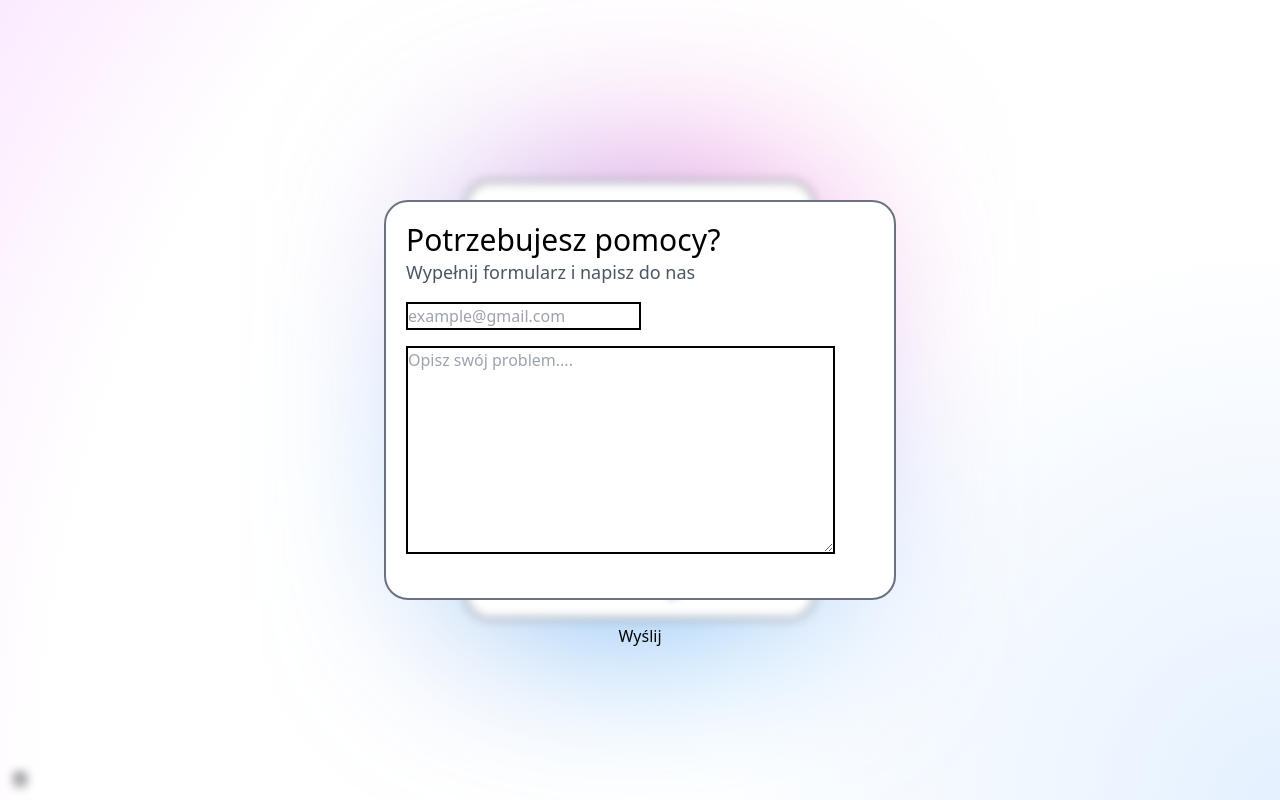
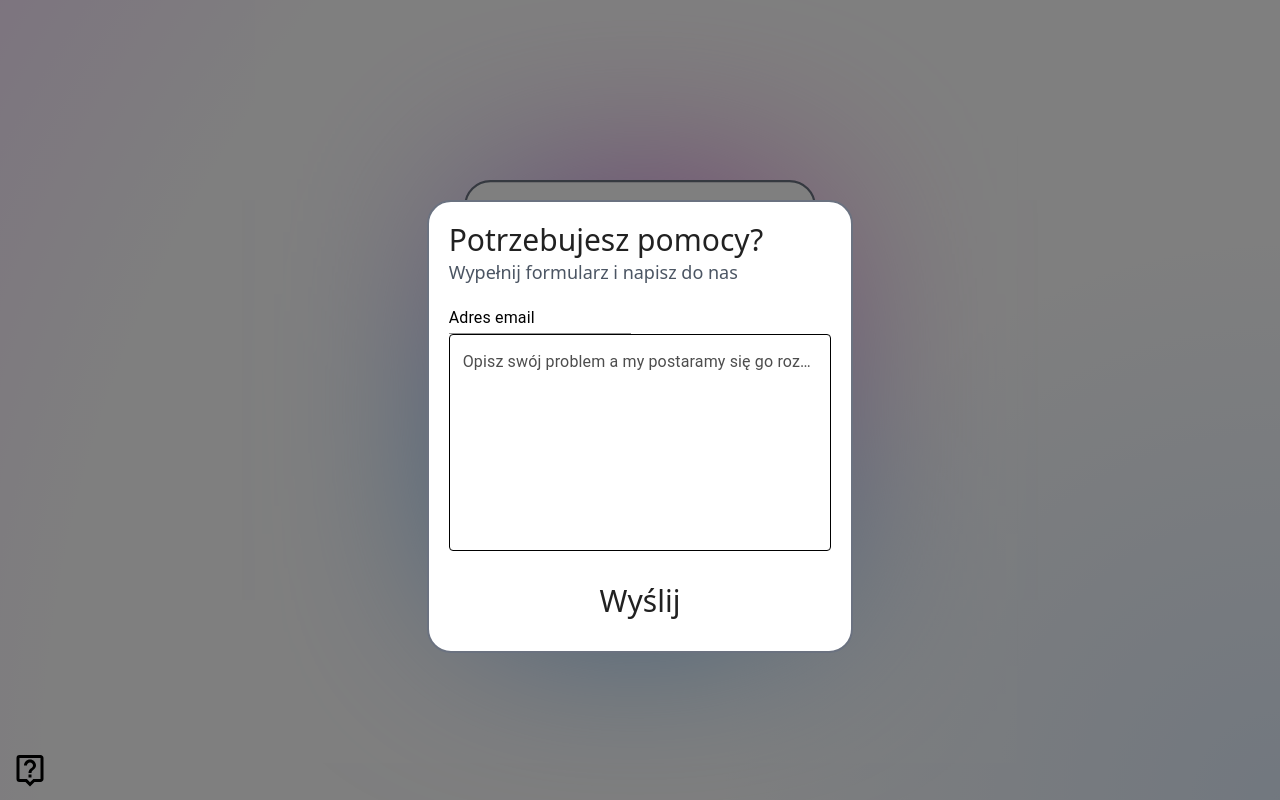
Before and after one commit to DedSec-ZSEIS/Secure-Vault, a Next.js app in the folder app/: page /login in a window 1280 px wide. Both pictures are taken after a click on the button 20 px from the left and 780 px from the top of the page. Built offline with nearby package versions, Linux system fonts and the light colour scheme.

Commit message:
fixed TechHelp

```diff
--- a/app/app/login/page.tsx
+++ b/app/app/login/page.tsx
@@ -1,66 +1,48 @@
 "use client"
 
-import React from 'react'
+import {useState} from 'react';
 import Form from '../../comps/login/Form'
+import TechHelp from '../../comps/login/TechHelp';
 import  {MdOutlineLiveHelp}  from 'react-icons/md';
-import TechHelp from '../../comps/login/TechHelp';
-import styles from '../../comps/login/form.module.css';
 import { motion as m } from 'framer-motion';
-import {useState} from 'react';
+import Dialog from '@mui/material/Dialog';
+import { useTheme } from '@mui/material/styles';
 
 export default function page() {
 
-    const [isShow, setIsShow] = useState(false)
-    const toggle = () => setIsShow(!isShow);
+    const [open, setOpen] = useState(false);
+    const handleClickOpen = () => {
+        setOpen(true);
+    };
+    const handleClose = () => {
+        setOpen(false);
+    };
+    const theme = useTheme();
+
 
 
     return (
         <div className='bg-white dark:bg-black' style={{backgroundImage: "radial-gradient(circle at 100% 100%, rgba(150,198,255,.25) 0%, transparent 37%, transparent 82%, rgba(239,173,255,.25) 100%)"}} >
-            <m.div className='w-screen h-screen flex justify-center items-center z-100 '
-            animate={isShow ? 'show' : 'hide'}
-            variants={{
-                show: { filter: 'blur(5px)', transition: { duration: 0.5 } },
-                hide: { filter: 'blur(0px)', transition: { duration: 0.5 } }
-
+            <m.div
+                className='w-screen h-screen flex justify-center items-center z-100 '
+                variants={{
+                    show: { filter: 'blur(5px)', transition: { duration: 0.5 } },
+                    hide: { filter: 'blur(0px)', transition: { duration: 0.5 } }
             }}
             >
                 <Form />
                 <button
                     className='fixed left-3 bottom-3 size-3text-3xl z-50'
-                    onClick={toggle}
+                    onClick={handleClickOpen}
                 >
-                    <MdOutlineLiveHelp />
+                    <MdOutlineLiveHelp  className='text-4xl'/>
                 </button>
-
-
             </m.div>
-            <m.div
-
-            onClick={toggle}
-        className={'fixed w-screen h-screen top-1/4  '+ styles.help}
-
-
-
-
-            animate={isShow ? 'show' : 'hide'}
-            variants={{
-                show: { opacity: 1, y: 0, transition: { type: 'spring', stiffness: 100, damping: 20, mass: 1 } },
-                hide: { opacity: 0, y: '100%', transition: { type: 'spring', stiffness: 100, damping: 20, mass: 1 } }
-
-
-            }}
-
-
-            >
-                <div onClick={toggle}  className='fixed top-0 left-0 w-screen h-screen'></div>
-                    <div className='w-screen h-screen flex justify-center items-center '>
-                        {isShow && (<div className={"border-gray-500 border-2 rounded-3xl bg-white w-2/5 h-1/2 z-100" + styles.help}>
-                                <TechHelp />
-                        </div>)}
-                    </div>
-
-
-            </m.div>
+            <Dialog
+                open={open}
+                onClose={handleClose}>
+                    <TechHelp />
+            </Dialog>
         </div>
     )
 }
--- a/app/comps/login/Form.tsx
+++ b/app/comps/login/Form.tsx
@@ -1,11 +1,38 @@
 'use client'
-import { useContext } from 'react'
-import { ThemeContext } from '../../contexts/ThemeContext'
+
 import styles from './form.module.css'
+// import sha from "js-sha512"
 
 
 export default function Form() {
-    const { theme } = useContext( ThemeContext )
+
+    // const handleSubmit = (e) => {
+    //     e.preventDefault()
+    //     const data = {
+    //       // ts-ignore to nizej trzeba poprawic 2 linijki w dół
+    //         "email": String(document.querySelector('#email').value),
+    //         "password": sha.sha512(String(document.querySelector('#password').value))
+    //         }
+    //         console.log('hello')
+    //         fetch('http://epickastrona.ddns.net:3001/login',
+    //         {
+    //             method: 'POST',
+    //             body: JSON.stringify(data),
+    //             headers: {
+    //             'Content-Type': 'application/json; charset=UTF-8'
+    //             }
+    //         }
+    //         ).then(function (response) {
+    //         if (response.ok) {
+    //             return response.json();
+    //         }
+    //         return Promise.reject(response);
+    //         }).then(function (data) {
+    //         console.log(data);
+    //         }).catch(function (error) {
+    //         console.warn('Something went wrong.', error);
+    //         });
+    //     }
 
 
     return (
@@ -18,7 +45,7 @@ export default function Form() {
                         <label htmlFor="login" className="text-xl">Login</label>
                         <input
                             type="textarea"
-                            name="login" id="login"
+                            name="email" id="email"
                             placeholder="example@gmail.com"
                             className={styles.login + " bg-white dark:bg-black"}
                         />
@@ -34,7 +61,12 @@ export default function Form() {
                             className={styles.login + " bg-white dark:bg-black"}/>
                     </div>
                     <div className="flex justify-center mt-20 text-3xl font-light">
-                        <button className={styles.lineAnimation} >Dalej</button>
+                        <button
+                            className={styles.lineAnimation}
+                            // onClick={handleSubmit}
+                            >
+                        Dalej
+                        </button>
                     </div>
                 </form>
             </div>
--- a/app/comps/login/TechHelp.tsx
+++ b/app/comps/login/TechHelp.tsx
@@ -1,17 +1,13 @@
 import styles from './form.module.css'
 import TextField from '@mui/material/TextField';
+
+
+  const ariaLabel = { 'aria-label': 'description' };
 
 export default function techHelp() {
   return (
 
-    <div >
-
-
-
-
-
-
-
+    <div className='border-gray-500 border-2 rounded-3xl bg-white fixed w-4/12 top-1/4 left-1/3' >
         <form className="m-5 ">
             <h1 className="text-3xl font-thin  ">
               Potrzebujesz pomocy?
@@ -19,21 +15,63 @@ export default function techHelp() {
             <h2 className='text-lg text-gray-600 font-light'>
               Wypełnij formularz i napisz do nas
             </h2>
-            <input
-              className="border-2 border-black my-4 "
-              type="textarea"
-              name="mail" id="mail"
-              placeholder="example@gmail.com">
-            </input>
-            {/* <TextField id="outlined-basic" label="Opisz swój problem"  /> */}
+            <TextField
+              id="standard-textarea"
+              label="Adres email"
+              placeholder="example@gmail.com"
+              multiline
+              variant="standard"
+              className=" my-4  "
 
-            <textarea
-              id="problem"
-              placeholder="Opisz swój problem...."
-              className="border-2 border-black w-11/12 max-h-52 h-52 min-h-full">
+              InputLabelProps={{
+                style: { color: '#000' },
+              }}
+              sx={{
+                    color: '#000',
+                    '& .MuiOutlinedInput-root': {
+                      '& fieldset': {
+                        borderColor: '#000',
+                        color: '#6b6b6b',
+                      },
+                      '&:hover fieldset': {
+                        borderColor: '#000',
+                        color: '#6b6b6b',
+                      },
+                      '&.Mui-focused fieldset': {
+                        borderColor: '#000',
+                        color: '#6b6b6b',
+                      }
+                    },
+                  }}
+            />
+            <TextField
+              fullWidth
+              id="outlined-basic"
+              label="Opisz swój problem a my postaramy się go rozwiązać"
+              multiline
+              rows={8}
+              InputLabelProps={{
+                style: { color: '#4d4d4d' },
+              }}
+              sx={{
+                    color: '#000',
+                    '& .MuiOutlinedInput-root': {
+                      '& fieldset': {
+                        borderColor: '#000',
+                        color: '#6b6b6b',
+                      },
+                      '&:hover fieldset': {
+                        borderColor: '#000',
+                        color: '#6b6b6b',
+                      },
+                      '&.Mui-focused fieldset': {
+                        borderColor: '#000',
+                        color: '#6b6b6b',
+                      }
+                    },
 
-            </textarea>
-            <div className="flex justify-center items-center mt-16">
+  }}  />
+            <div className="flex justify-center items-center my-8  text-3xl font-light">
               <button className={styles.lineAnimation} >Wyślij</button>
             </div>
         </form>
--- a/app/comps/login/form.module.css
+++ b/app/comps/login/form.module.css
@@ -75,13 +75,3 @@
         0%,100%{background-position: 0%;}
         50%{background-position: 100%;}
     }
-
-
-.help{
-
-    top: 0;
-    display: flex;
-    justify-content: center;
-    align-items: center;
-
-}
```
